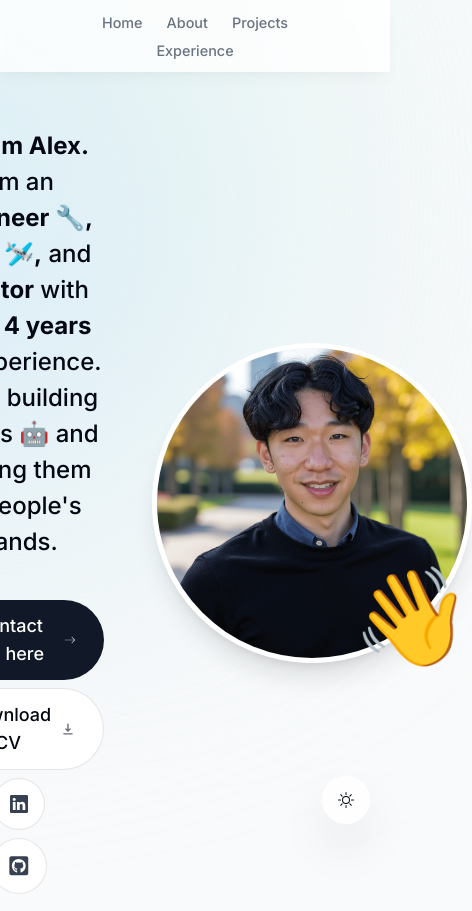
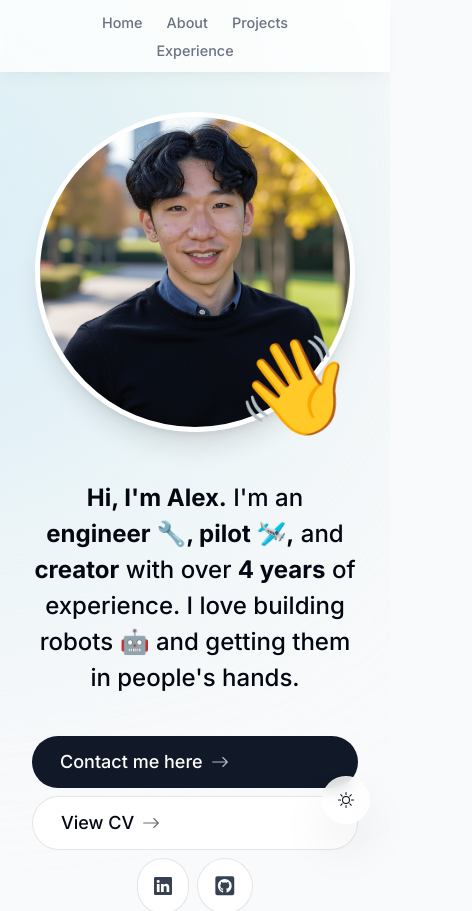
Before and after one commit to alexander-wang03/my-portfolio, a Next.js app: page / in a window 390 px wide. Shown: the top 911 px of the page, 472 px wide, since content can reach past the window. Built offline with nearby package versions, Linux system fonts and the light colour scheme; no server answers.

Commit message:
Fixed intro section mobile display

```diff
--- a/src/components/intro.tsx
+++ b/src/components/intro.tsx
@@ -21,7 +21,7 @@ export default function Intro() {
       id="home"
       className="mb-28 max-w-[80rem] text-center sm:mb-0 scroll-mt-[100rem]"
     >
-      <div className="flex items-center justify-between gap-8">
+      <div className="flex flex-col-reverse items-center justify-center gap-8 sm:flex-row sm:justify-between">
         <div className="flex-1 max-w-[50rem]">
           <motion.h1
             className="mb-10 mt-4 px-4 text-2xl font-medium !leading-[1.5] sm:text-4xl"
@@ -35,7 +35,7 @@ export default function Intro() {
           </motion.h1>
 
           <motion.div
-            className="flex flex-col sm:flex-row items-center justify-center gap-2 px-4 text-lg font-medium"
+            className="flex flex-col items-center justify-center gap-2 px-4 text-lg font-medium"
             initial={{ opacity: 0, y: 100 }}
             animate={{ opacity: 1, y: 0 }}
             transition={{
@@ -44,7 +44,7 @@ export default function Intro() {
           >
             <Link
               href="#contact"
-              className="group bg-gray-900 text-white px-7 py-3 flex items-center gap-2 rounded-full outline-none focus:scale-110 hover:scale-110 hover:bg-gray-950 active:scale-105 transition"
+              className="group bg-gray-900 text-white px-7 py-3 flex items-center gap-2 rounded-full outline-none focus:scale-110 hover:scale-110 hover:bg-gray-950 active:scale-105 transition w-full sm:w-auto"
               onClick={() => {
                 setActiveSection("Contact");
                 setTimeOfLastClick(Date.now());
@@ -55,14 +55,16 @@ export default function Intro() {
             </Link>
 
             <a
-              className="group bg-white px-7 py-3 flex items-center gap-2 rounded-full outline-none focus:scale-110 hover:scale-110 active:scale-105 transition cursor-pointer borderBlack dark:bg-white/10"
-              href="/CV.pdf"
-              download
+              className="group bg-white px-7 py-3 flex items-center gap-2 rounded-full outline-none focus:scale-110 hover:scale-110 active:scale-105 transition cursor-pointer borderBlack dark:bg-white/10 w-full sm:w-auto"
+              href="YOUR_HOSTED_CV_URL_HERE"
+              target="_blank"
+              rel="noopener noreferrer"
             >
-              Download CV{" "}
-              <HiDownload className="opacity-60 group-hover:translate-y-1 transition" />
+              View CV{" "}
+              <BsArrowRight className="opacity-60 group-hover:translate-x-1 transition" />
             </a>
 
+            <div className="flex flex-row gap-2">
               <a
                 className="bg-white p-4 text-gray-700 hover:text-gray-950 flex items-center gap-2 rounded-full focus:scale-110 hover:scale-110 active:scale-105 transition cursor-pointer borderBlack dark:bg-white/10 dark:text-white/60"
                 href="https://www.linkedin.com/in/alexander-wang03/"
@@ -78,10 +80,11 @@ export default function Intro() {
               >
                 <FaGithubSquare />
               </a>
+            </div>
           </motion.div>
         </div>
 
-        <div className="relative flex-shrink-0">
+        <div className="relative">
           <motion.div
             initial={{ opacity: 0, scale: 0 }}
             animate={{ opacity: 1, scale: 1 }}
```
Lines whose indentation alone changed are shown as unchanged.
